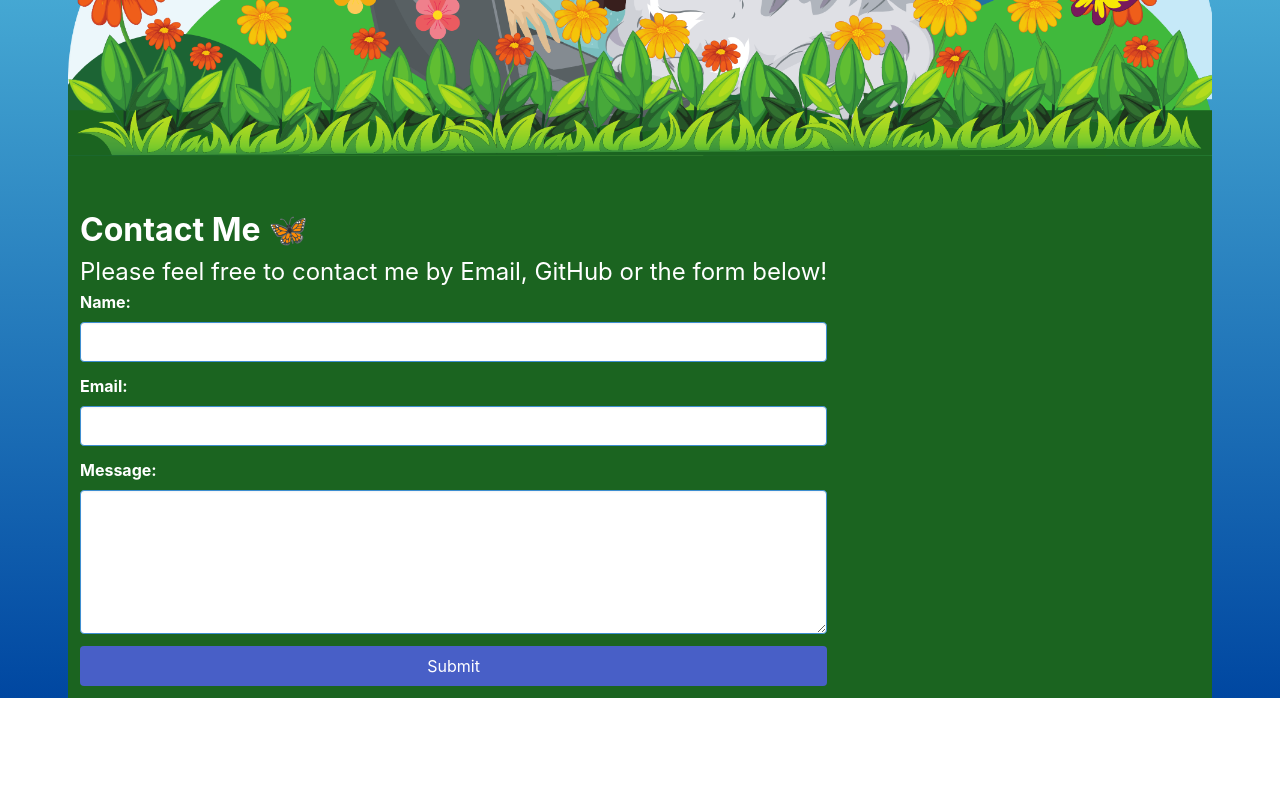
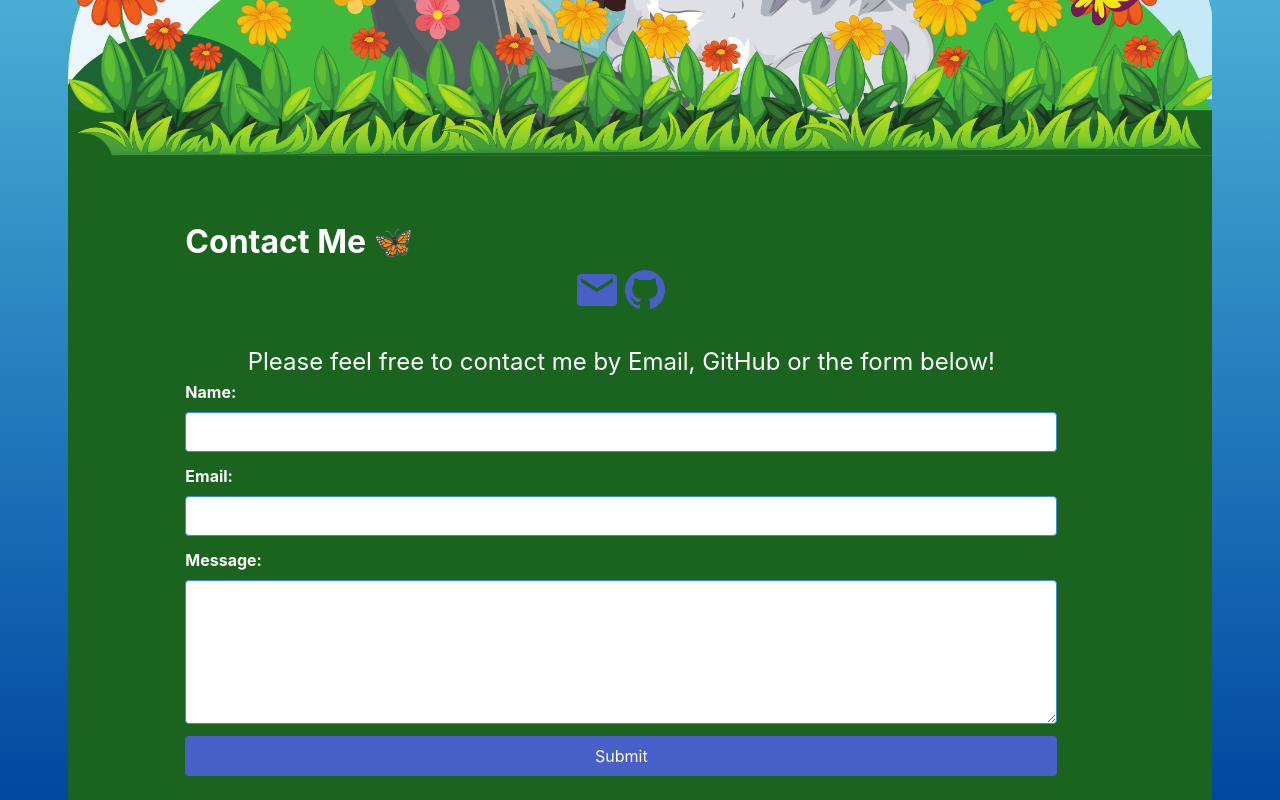
Before and after one commit to HaileyThomas/react-portfolio, a React (Create React App) app: page / in a window 1280 px wide. Shown: the part 618-1418 px from the top of the page. Before the commit the page ends 1316 px from the top, so only its background shows below. Built offline with nearby package versions, Linux system fonts and the light colour scheme.

Commit message:
add contact icons to conact page

```diff
--- a/package.json
+++ b/package.json
@@ -3,6 +3,8 @@
   "version": "0.1.0",
   "private": true,
   "dependencies": {
+    "@mdi/js": "^6.5.95",
+    "@mdi/react": "^1.5.0",
     "@testing-library/jest-dom": "^5.16.1",
     "@testing-library/react": "^12.1.2",
     "@testing-library/user-event": "^13.5.0",
--- a/src/App.js
+++ b/src/App.js
@@ -1,24 +1,24 @@
-import React, { useState } from "react";
+import React from "react";
 import headerImage from "./assets/cover/header.png";
 // import About from "./components/About";
 import Nav from "./components/Nav";
 // import Portfolio from "./components/Portfolio";
 import Contact from "./components/Contact";
+// import Resume from "./components/Resume";
 
 function App() {
-
   return (
     <div>
       <Nav></Nav>
       <main className="container">
-        <section className="columns">
+        <div className="columns">
           <div className="column">
             <img src={headerImage} className="p-1" alt="header" />
             <div className="columns green mr-1 ml-1 p-3">
               <Contact></Contact>
             </div>
           </div>
-        </section>
+        </div>
       </main>
     </div>
   );
--- a/src/components/Contact/index.js
+++ b/src/components/Contact/index.js
@@ -1,5 +1,8 @@
 import React, { useState } from "react";
 import { validateEmail } from "../../utils/helpers";
+import Icon from "@mdi/react";
+import { mdiGithub } from "@mdi/js";
+import { mdiEmail } from "@mdi/js";
 
 function Contact() {
   const [formState, setFormState] = useState({
@@ -36,11 +39,24 @@ function Contact() {
   };
 
   return (
-    <section className="columns">
-      <div className="column">
+    <section className="column is-four-fifths is-offset-1">
+      <div>
         <h1 className="has-text-white is-size-3">
           <b>Contact Me 🦋</b>
         </h1>
+        <p className="has-text-white has-text-centered">
+          <a href="mailto:haileyraebeauty@gmail.com">
+            <span className="icon is-info is-large is-size-1">
+              <Icon path={mdiEmail} />
+            </span>
+          </a>
+          <a href="https://github.com/HaileyThomas" target="blank">
+            <span className="icon is-info is-large is-size-1">
+              <Icon path={mdiGithub} />
+            </span>
+          </a>
+        </p>
+        <br />
         <p className="has-text-white is-size-4 has-text-centered">
           Please feel free to contact me by Email, GitHub or the form below!
         </p>
--- /dev/null
+++ b/src/components/Resume/index.js
@@ -0,0 +1,27 @@
+import React from "react";
+import divider from "../../assets/images/divider.png";
+
+function Resume() {
+  return (
+    <section className="column">
+      <div>
+        <h1 className="has-text-white is-size-3">Resume 🦋</h1>
+        <p className="has-text-white is-size-4 has-text-centered">
+          Click this link to download my Resume.
+        </p>
+        <br />
+        <h1 className="has-text-white is-size-3">
+          Skills and Proficiencies 🦋
+        </h1>
+        <img
+          src={divider}
+          className="divider"
+          alt="flowers and butterflies divider"
+        />
+        <br />
+      </div>
+    </section>
+  );
+}
+
+export default Resume;
```
Also changed, not shown: 1 other file (tests, documents, lock files or other folders).
